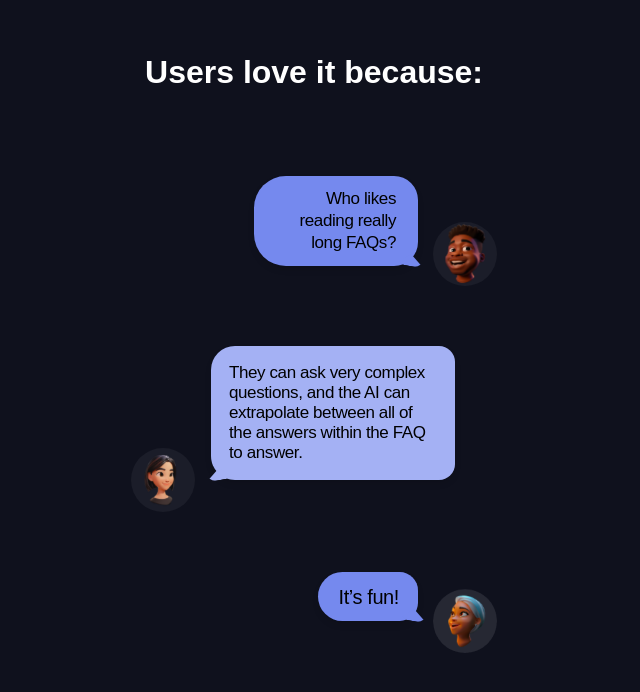
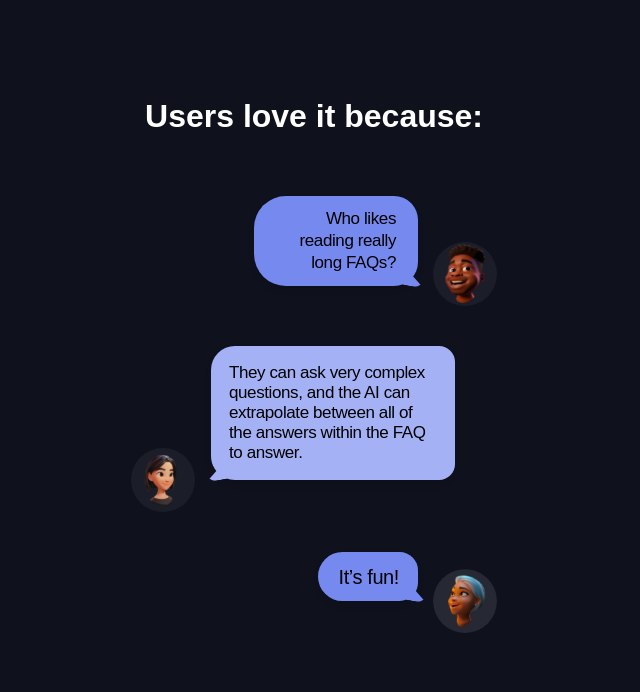
Before and after one commit to mbarto202/FAQChat, a Next.js app: page / in a window 1280 px wide. Shown: the part 2080-2772 px from the top of the page, without its empty margins (326-966 px from the left). Built offline with nearby package versions, Linux system fonts and the light colour scheme.

Commit message:
small css changes

```diff
--- a/app/components/TryChatting/TryChatting.module.css
+++ b/app/components/TryChatting/TryChatting.module.css
@@ -145,7 +145,7 @@
   .imageContainer {
     width: 176px;
     height: 176px;
-    margin: 40px 0px -20px;
+    margin: 40px 0px 0px;
     flex: none;
   }
 
--- a/app/components/UsersLoveIt/UsersLoveIt.module.css
+++ b/app/components/UsersLoveIt/UsersLoveIt.module.css
@@ -19,13 +19,12 @@
   flex-direction: column;
   justify-content: flex-start;
   align-items: center;
-  gap: 56px;
   padding: 0px;
   flex: none;
   order: 0;
   align-self: stretch;
   flex-grow: 0;
-  margin: 56px 0px;
+  margin: 0px 0px;
   color: rgb(255, 255, 255);
   font-size: 52px;
   font-weight: 700;
@@ -42,12 +41,12 @@
   flex-direction: column;
   justify-content: flex-start;
   align-items: flex-start;
-  gap: 28px;
+  gap: 0px;
   padding: 0px;
   flex: none;
   order: 1;
   flex-grow: 0;
-  margin: 56px 0px;
+  margin: 0px 0px;
 }
 
 .chatFrame1 {
@@ -379,7 +378,6 @@
     flex-direction: column;
     justify-content: center;
     align-items: center;
-    gap: 44px;
     padding: 0px;
     margin: 44px 0px;
     font-size: 32px;
@@ -397,9 +395,9 @@
     flex-direction: column;
     justify-content: center;
     align-items: center;
-    gap: 20px;
+    gap: 0px;
     padding: 0px;
-    margin: 44px 0px;
+    margin: 0px 0px;
   }
 
   .chatFrame1 {
```
